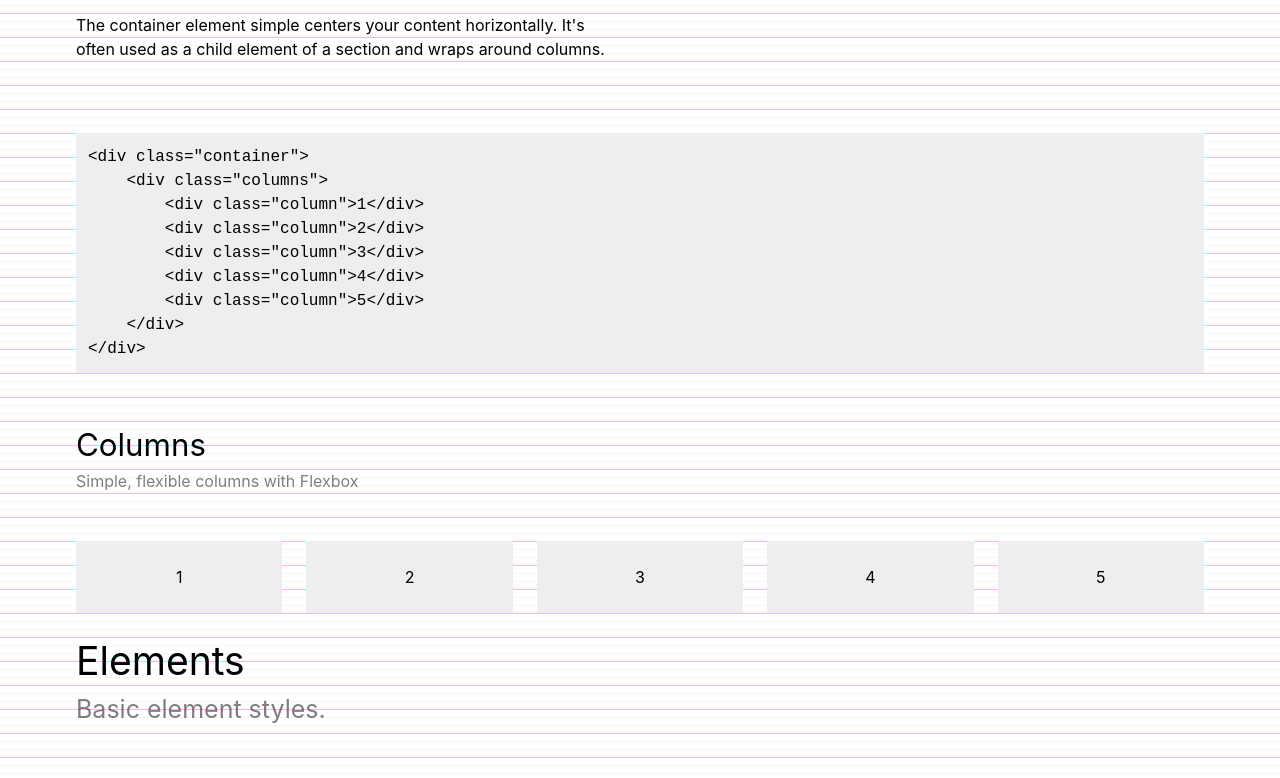
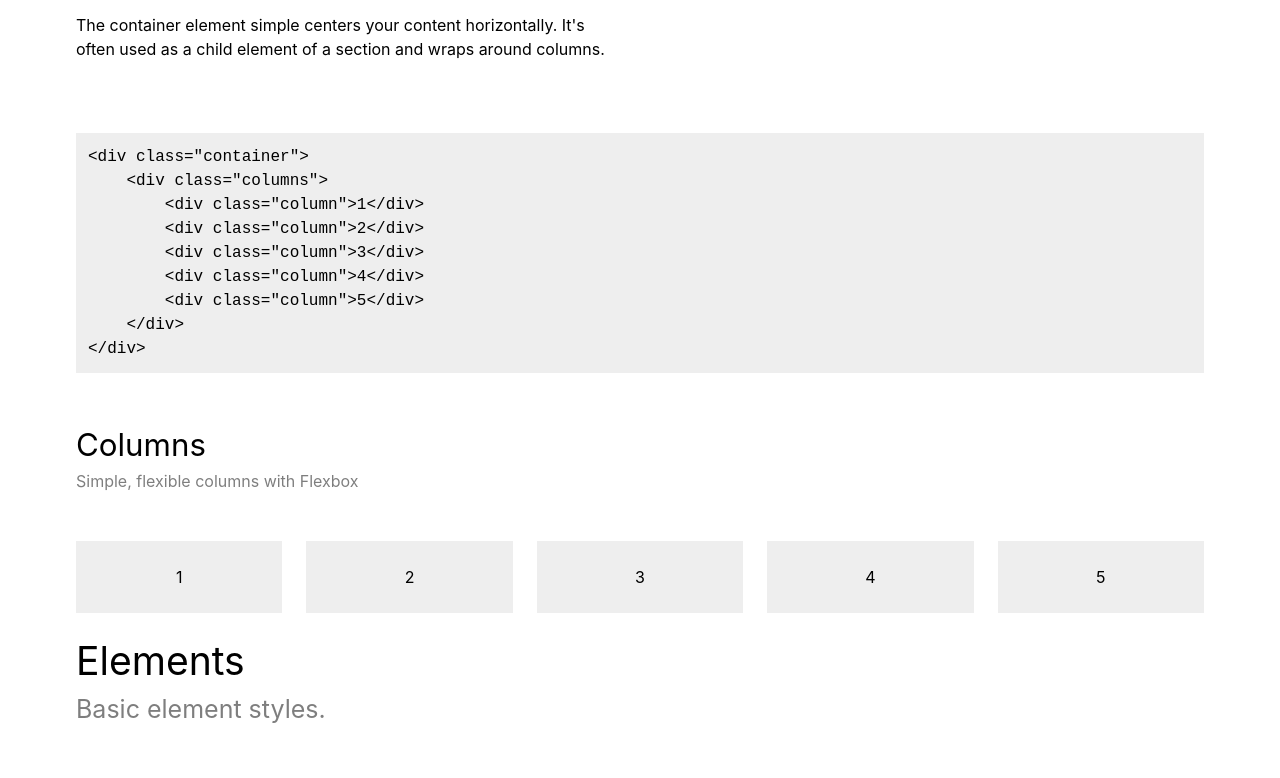
Before and after one commit to jjgrainger/Backpack, a website: page docs/index.html in a window 1280 px wide. Shown: the part 395-1173 px from the top of the page. Drawn offline with Linux system fonts and the light colour scheme.

Commit message:
update readme

```diff
--- a/docs/index.html
+++ b/docs/index.html
@@ -16,7 +16,7 @@
         }
     </style>
 </head>
-<body class="baseline">
+<body>
     <header class="hero">
         <div class="container">
             <div class="columns">
```
Also changed, not shown: README.md.
